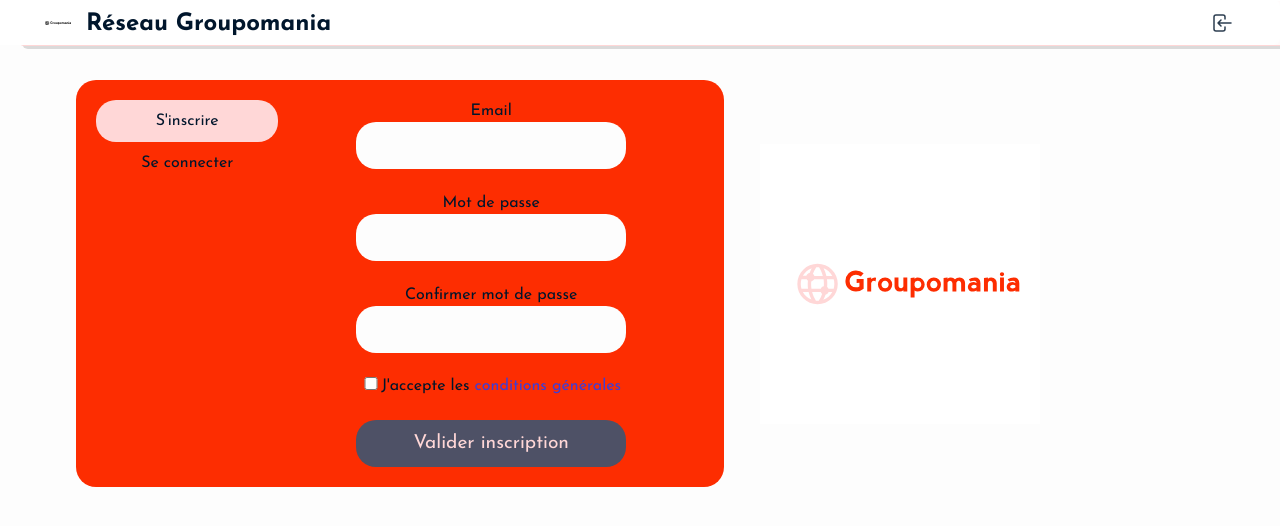
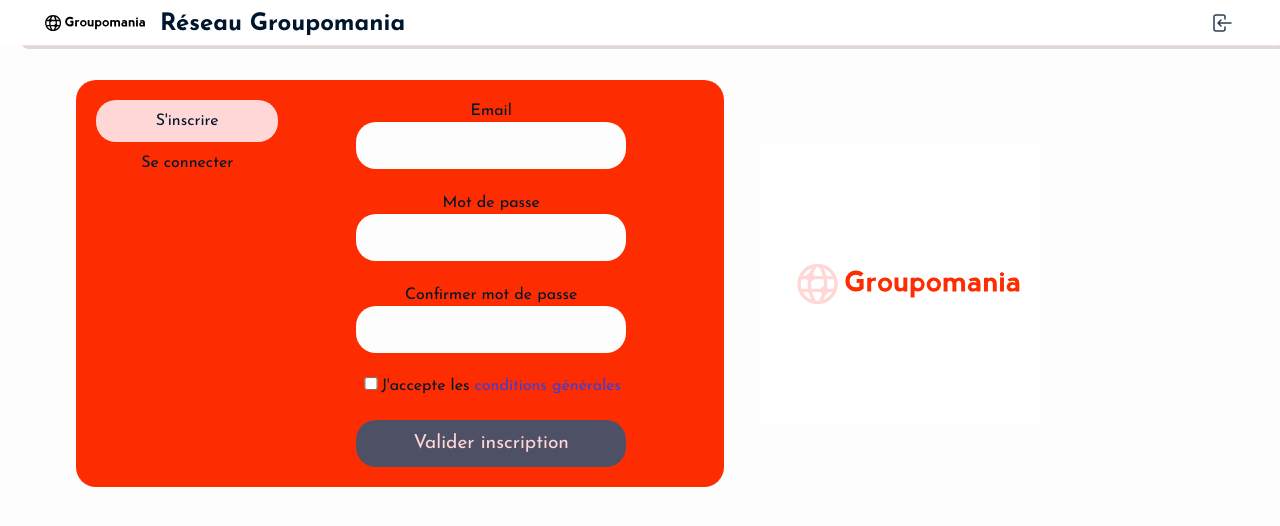
Before and after one commit to M0rgan52/P7_creez_un_reseau_social_dentreprise, a React (Create React App) app in the folder frontend/client/: page /profil in a window 1280 px wide. Shown: the top 526 px of the page. Built offline with nearby package versions, Linux system fonts and the light colour scheme; no server answers.

Commit message:
commit -m "Modif style image navbar et profil"

```diff
--- a/frontend/client/src/styles/components/_navbar.scss
+++ b/frontend/client/src/styles/components/_navbar.scss
@@ -44,7 +44,7 @@
 
       img {
         height: 26px;
-        width: 26px;
+        width: 100px;
       }
     }
 
--- a/frontend/client/src/styles/pages/_profil.scss
+++ b/frontend/client/src/styles/pages/_profil.scss
@@ -124,9 +124,12 @@
   .update-container {
     display: flex;
     flex-direction: column;
+    justify-content: center;
+    margin: 0 3em;
 
     @media screen and (max-width: 700px) {
       grid-template-columns: 1fr;
+      margin: 0;
     }
 
     > div {
```
